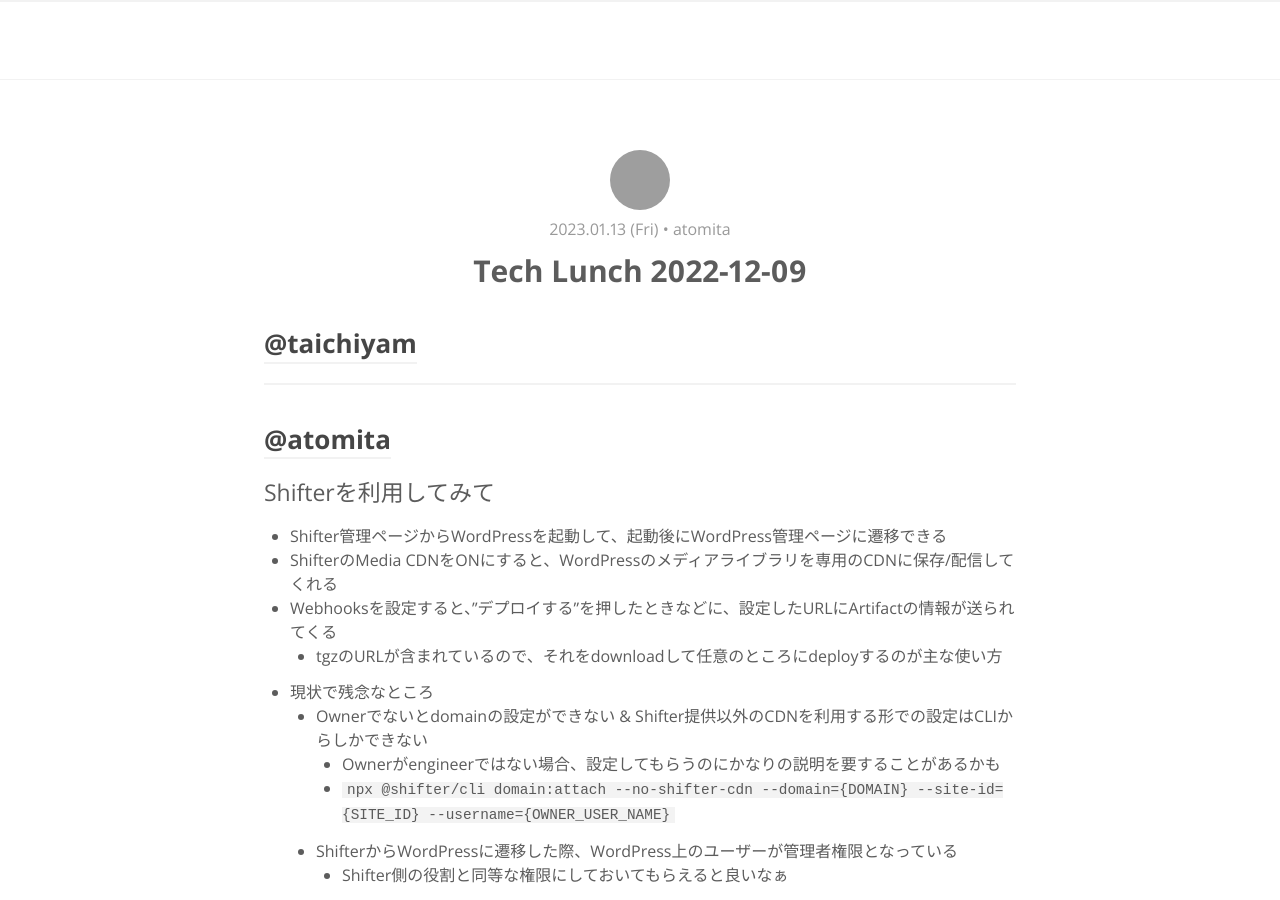
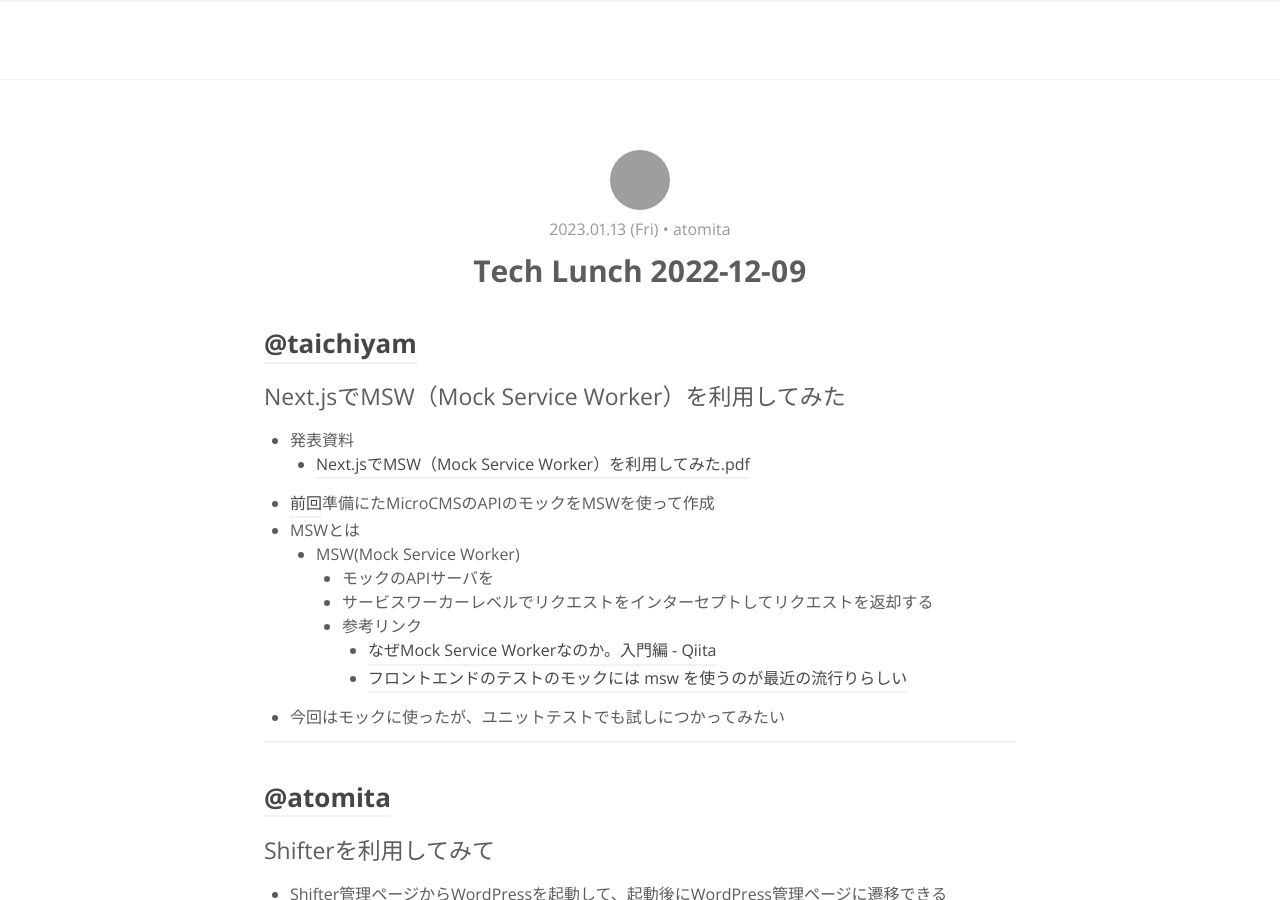
Before and after one commit to RyukyuInteractive/tech.ryukyu-i.co.jp, a Jekyll site: the page built from _posts/2023-01-13-tech-lunch.md, in a window 1280 px wide and 900 px high. Built offline with Jekyll 4.4.1, drawn with Linux system fonts in a browser that asks for light colours; a script that is not in the unit is left out; comment, search, counter and statistics services are not loaded; grey boxes are pictures that could not be loaded.

Commit message:
Update 2023-01-13-tech-lunch.md

```diff
--- a/_posts/2023-01-13-tech-lunch.md
+++ b/_posts/2023-01-13-tech-lunch.md
@@ -9,6 +9,21 @@
 
 
 ## [@taichiyam](https://github.com/taichiyam)
+
+### Next.jsでMSW（Mock Service Worker）を利用してみた
+
+- 発表資料
+  - [Next.jsでMSW（Mock Service Worker）を利用してみた.pdf](https://github.com/RyukyuInteractive/tech.ryukyu-i.co.jp/files/10421746/Next.js.MSW.Mock.Service.Worker.pdf)
+- [前回](https://tech.ryukyu-i.co.jp/2022/12/09/tech-lunch/)準備にたMicroCMSのAPIのモックをMSWを使って作成
+- MSWとは
+  - MSW(Mock Service Worker)
+    - モックのAPIサーバを
+    - サービスワーカーレベルでリクエストをインターセプトしてリクエストを返却する
+    - 参考リンク
+      - [なぜMock Service Workerなのか。入門編 - Qiita](https://qiita.com/yoshii0110/items/1ddf5cac185558eb362e)
+      - [フロントエンドのテストのモックには msw を使うのが最近の流行りらしい](https://zenn.dev/azukiazusa/articles/using-msw-to-mock-frontend-tests)
+- 今回はモックに使ったが、ユニットテストでも試しにつかってみたい
+
 
 
 ----
```
